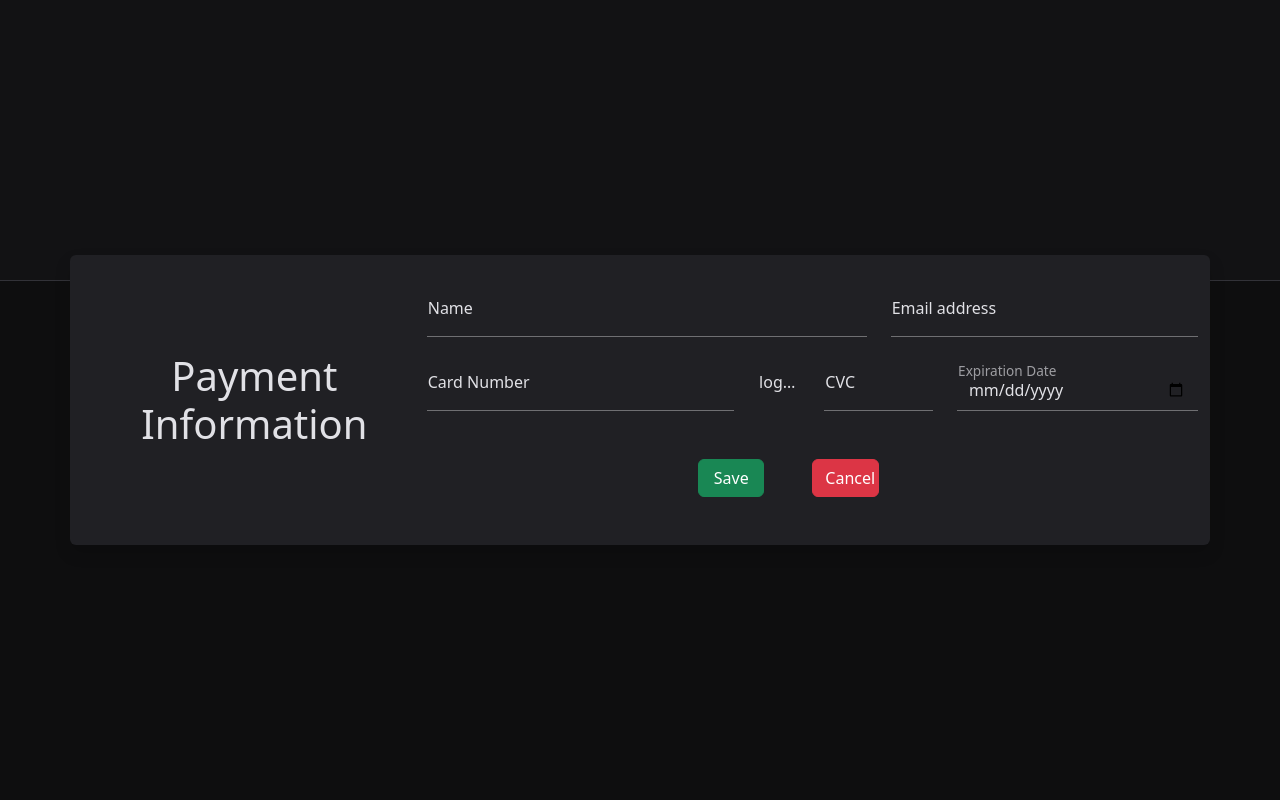
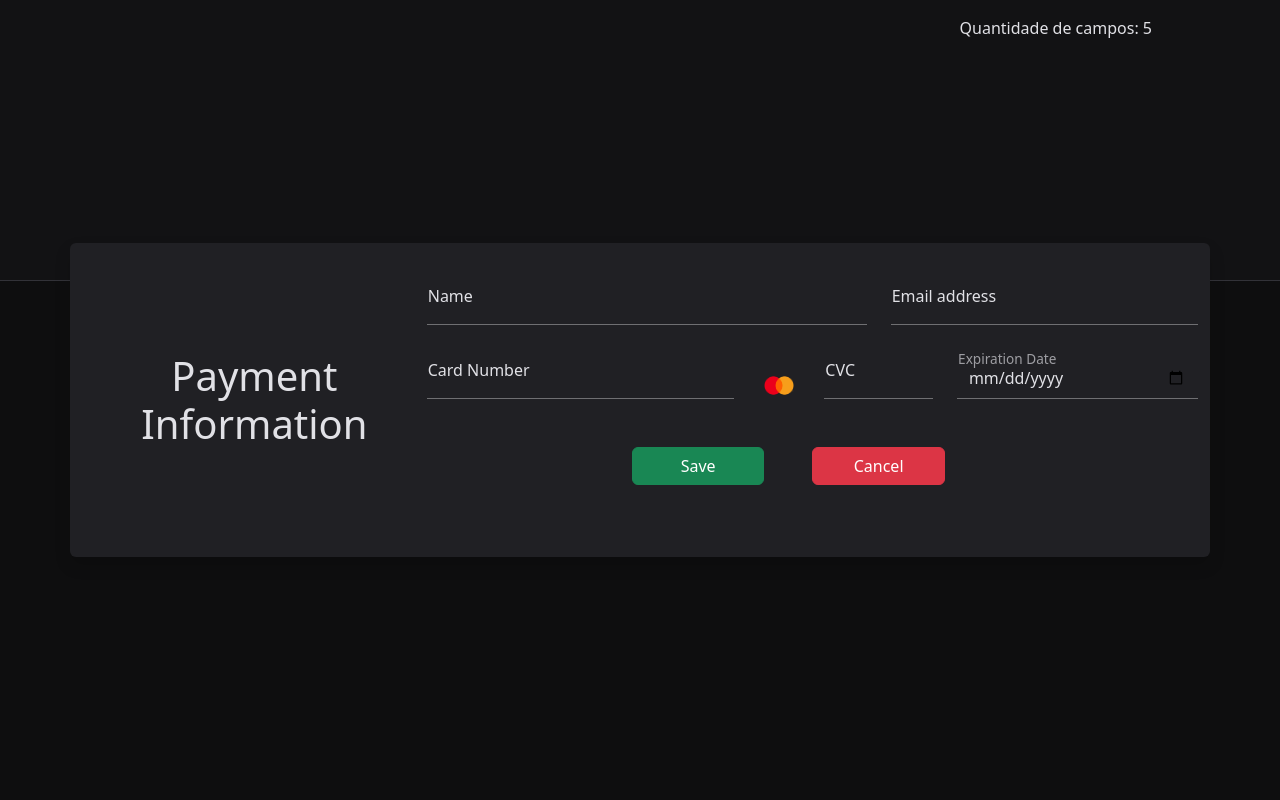
Before and after one commit to victor-pagnozi/fatec-lesson, a plain HTML site: page index.html in a window 1280 px wide. Drawn offline with Linux system fonts and the light colour scheme.

Commit message:
Imported card image and started config of the JS

```diff
--- a/index.html
+++ b/index.html
@@ -6,6 +6,7 @@
     <meta name="viewport" content="width=device-width, initial-scale=1.0" />
     <link rel="stylesheet" href="./bootstrap/css/bootstrap.min.css" />
     <link rel="stylesheet" href="./styles.css" />
+    <link rel="stylesheet" href="libs/toastr/build/toastr.css" />
     <title>Example</title>
   </head>
   <body>
@@ -39,7 +40,6 @@
                 class="form-control"
                 id="email"
                 placeholder="name@example.com"
-                required
               />
               <label for="email">Email address</label>
             </div>
@@ -57,8 +57,10 @@
               <label for="cardNumber">Card Number</label>
             </div>
 
-            <div class="form-floating col-md-1">
-              <label for="">logo cartão</label>
+            <div
+              class="form-floating col-md-1 img-card d-flex align-items-end justify-content-center"
+            >
+              <img src="./assets/mastercard.png" alt="" />
             </div>
 
             <div class="form-floating col-md-2">
@@ -85,18 +87,32 @@
           </div>
 
           <div class="row d-flex justify-content-center mt-5 mb-4">
-            <button type="submit" class="col-lg-1 btn btn-success">Save</button>
-            <button class="col-lg-1 mx-5 btn btn-danger">Cancel</button>
+            <button
+              type="submit"
+              class="col-md-2 mb-4 btn btn-success"
+              onclick="save(event)"
+            >
+              Save
+            </button>
+            <button class="col-md-2 mx-5 mb-4 btn btn-danger" type="button">
+              Cancel
+            </button>
           </div>
         </form>
       </div>
     </div>
 
-    <div class="background-color-bottom"></div>
+
+    <div class="background-color-bottom">
+      <div id="fields-to-complete">Quantidade de campos: </div>
+    </div>
   </body>
 
   <footer>
     <script src="./bootstrap/js/bootstrap.bundle.min.js"></script>
+    <script src="libs/jquery-3.6.1.min.js"></script>
     <script src="./bootstrap/js/bootstrap.min.js"></script>
+    <script src="libs/toastr/toastr.js"></script>
+    <script src="index.js"></script>
   </footer>
 </html>
--- /dev/null
+++ b/index.js
@@ -0,0 +1,12 @@
+console.log('Está funcionando');
+
+const text = 'bla bla bla bla';
+const formValue = document.getElementsByClassName('form-control');
+document.getElementById('fields-to-complete').innerText +=
+  ' ' + formValue.length;
+
+function save(event) {
+  event.preventDefault();
+
+  toastr.success('Are you the 6 fingered man?');
+}
--- a/styles.css
+++ b/styles.css
@@ -18,6 +18,12 @@ body .background-color-bottom {
   width: 100vw;
   height: 65vh;
   border-top: 1px solid rgb(50, 50, 56);
+}
+
+body .background-color-bottom #fields-to-complete {
+  position: fixed;
+  top: 2%;
+  right: 10%;
 }
 
 body .container {
@@ -55,3 +61,7 @@ body .container {
 .line-to-separate::before {
   content: '___________________________________';
 }
+
+.img-card img {
+  max-width: 40px;
+}
```
